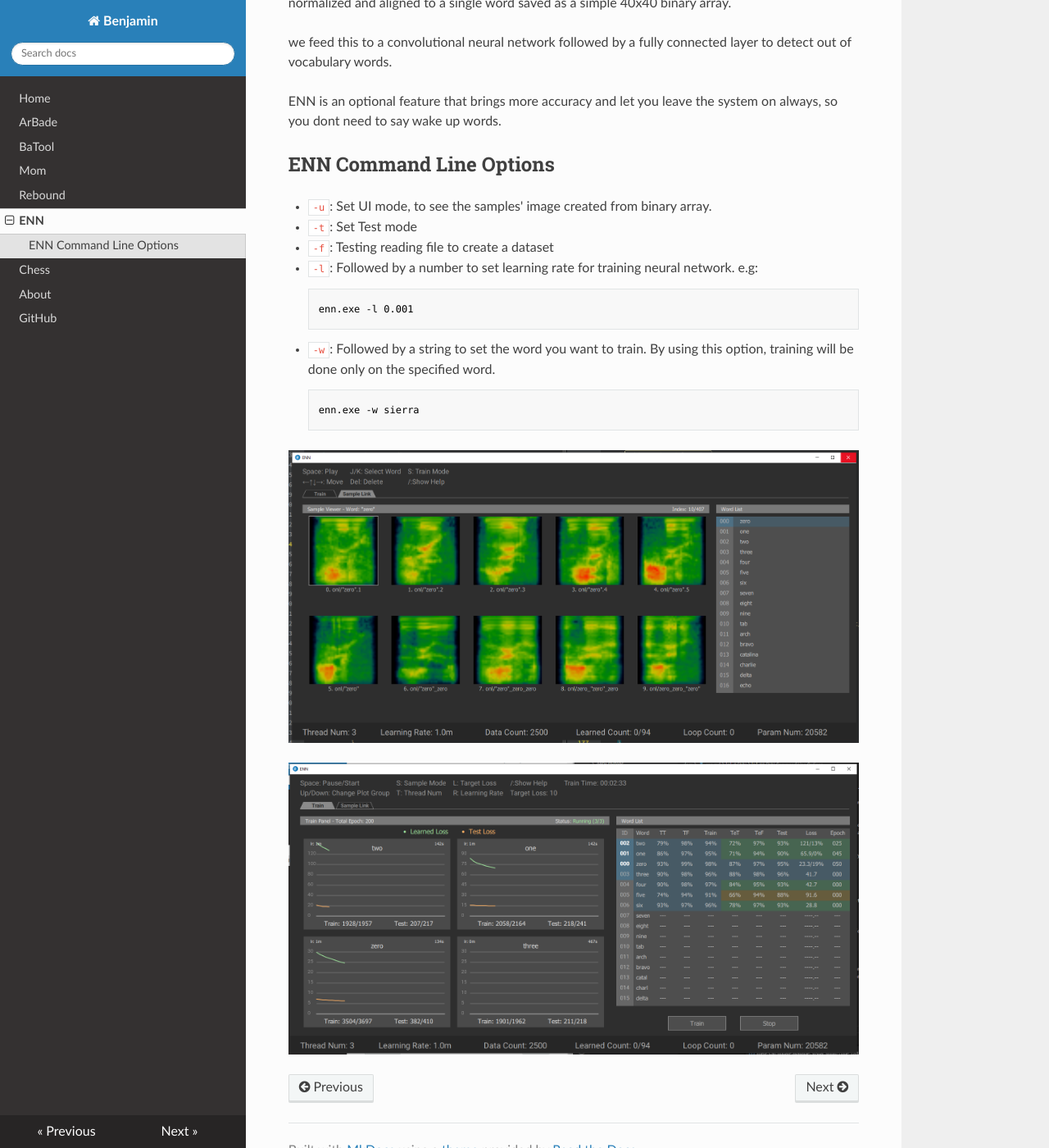
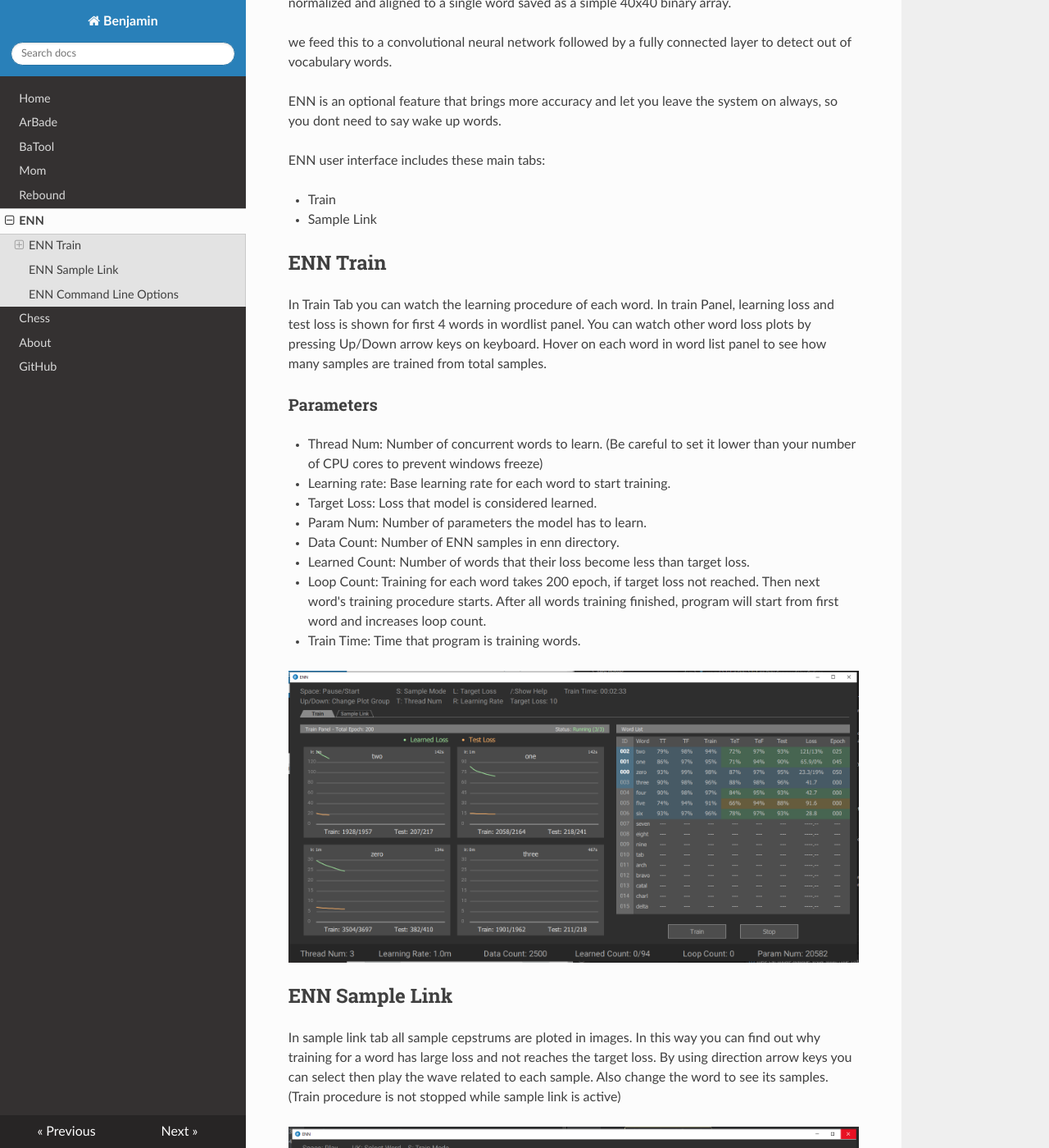
Before and after one commit to benjamin-asr/benjamin-asr.github.io, an MkDocs documentation site: the page built from docs/enn.md, in a window 1280 px wide and 1400 px high, scrolled down 192 px. Shown: the whole window at 82% size. Built offline with MkDocs 1.6.1, drawn with Linux system fonts in a browser that asks for light colours; nearby versions of some CDN libraries.

Commit message:
Update ENN Tabs Explanation

```diff
--- a/docs/enn.md
+++ b/docs/enn.md
@@ -5,6 +5,42 @@ ENN generates neural network model from ENN samples. ENN samples are cepstrums t
 we feed this to a convolutional neural network followed by a fully connected layer to detect out of vocabulary words.
 
 ENN is an optional feature that brings more accuracy and let you leave the system on always, so you dont need to say wake up words.
+
+ENN user interface includes these main tabs:
+
+* Train
+* Sample Link
+
+## ENN Train
+
+In Train Tab you can watch the learning procedure of each word. In train Panel, learning loss and test loss is shown for first 4 words in wordlist panel. You can watch other word loss plots by pressing Up/Down arrow keys on keyboard. Hover on each word in word list panel to see how many samples are trained from total samples.
+
+### Parameters
+
+* Thread Num: Number of concurrent words to learn. (Be careful to set it lower than your number of CPU cores to prevent windows freeze)
+
+* Learning rate: Base learning rate for each word to start training.
+
+* Target Loss: Loss that model is considered learned.
+
+* Param Num: Number of parameters the model has to learn.
+
+* Data Count: Number of ENN samples in enn directory.
+
+* Learned Count: Number of words that their loss become less than target loss.
+
+* Loop Count: Training for each word takes 200 epoch, if target loss not reached. Then next word's training procedure starts. After all words training finished, program will start from first word and increases loop count.
+
+* Train Time: Time that program is training words.
+
+![train](../img/enn_train.png)
+
+## ENN Sample Link
+
+In sample link tab all sample cepstrums are ploted in images. In this way you can find out why training for a word has large loss and not reaches the target loss.
+By using direction arrow keys you can select then play the wave related to each sample. Also change the word to see its samples. (Train procedure is not stopped while sample link is active)
+
+![sampleLink](../img/enn_sample_link.png)
 
 ## ENN Command Line Options
 
@@ -18,8 +54,3 @@ ENN is an optional feature that brings more accuracy and let you leave the syste
 * `-w`: Followed by a string to set the word you want to train. By using this option, training will be done only on the specified word.
 
         enn.exe -w sierra
-
-![sampleLink](../img/enn_sample_link.png)
-
-
-![train](../img/enn_train.png)
```
Also changed, not shown: site/enn/index.html, site/index.html, site/search/search_index.json, 1 other file.
